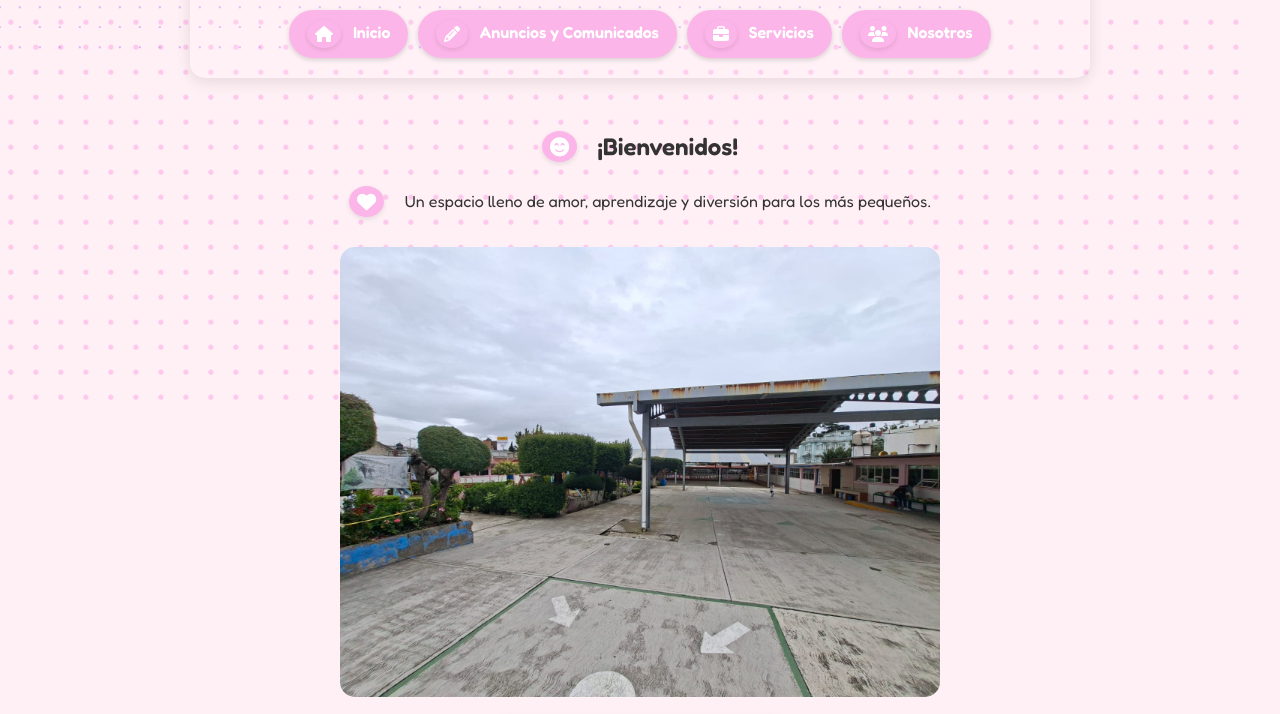
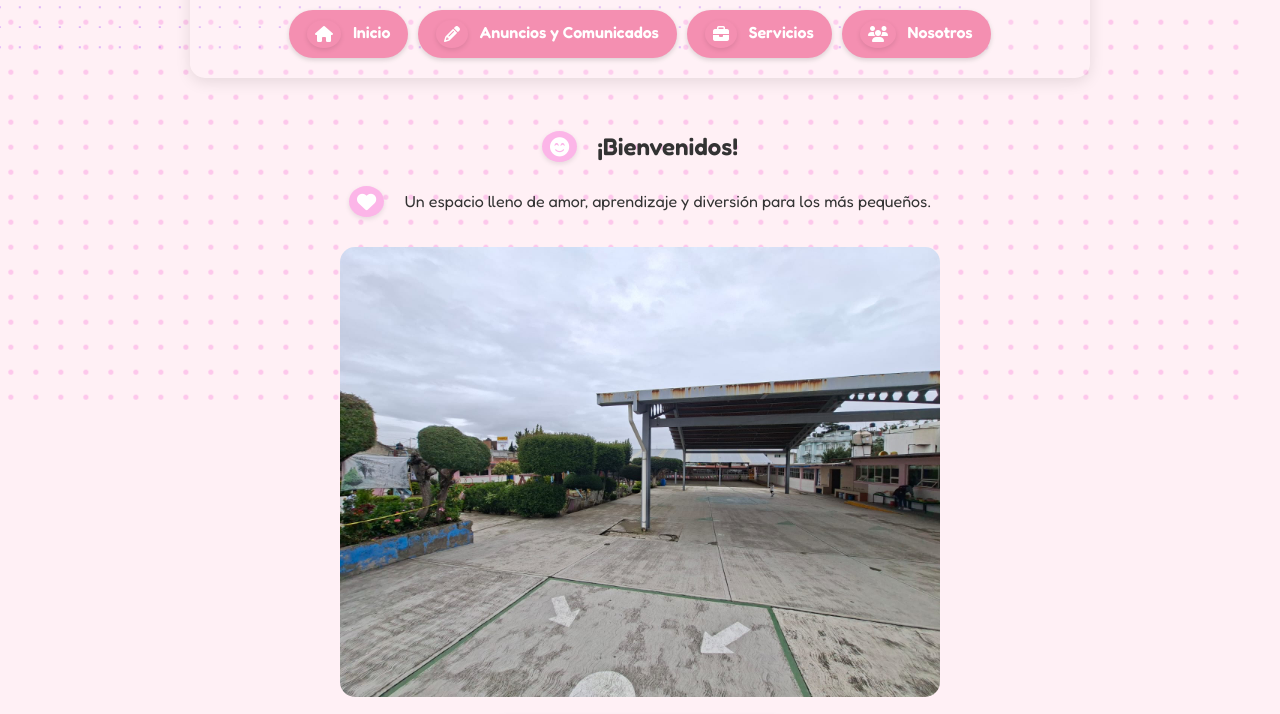
Before and after one commit to XanderM30/JardinDeNinos, a plain HTML site: page index.html in a window 1280 px wide. Shown: the part 357-1071 px from the top of the page. Drawn offline with Linux system fonts and the light colour scheme.

Commit message:
Update estilos.css

```diff
--- a/css/estilos.css
+++ b/css/estilos.css
@@ -63,7 +63,7 @@ header {
 .menu li a {
     display: inline-block;
     padding: 10px 18px;
-    background-color: #fcb5e8;
+    background-color: #f48fb1;
     color: white;
     font-weight: bold;
     text-decoration: none;
@@ -78,7 +78,7 @@ header {
 }
 
 .menu li a i {
-    background-color: #fcb5e8;
+    background-color: #f48fb1;
     /* fondo rosa */
     color: white;
     border-radius: 50%;
```
